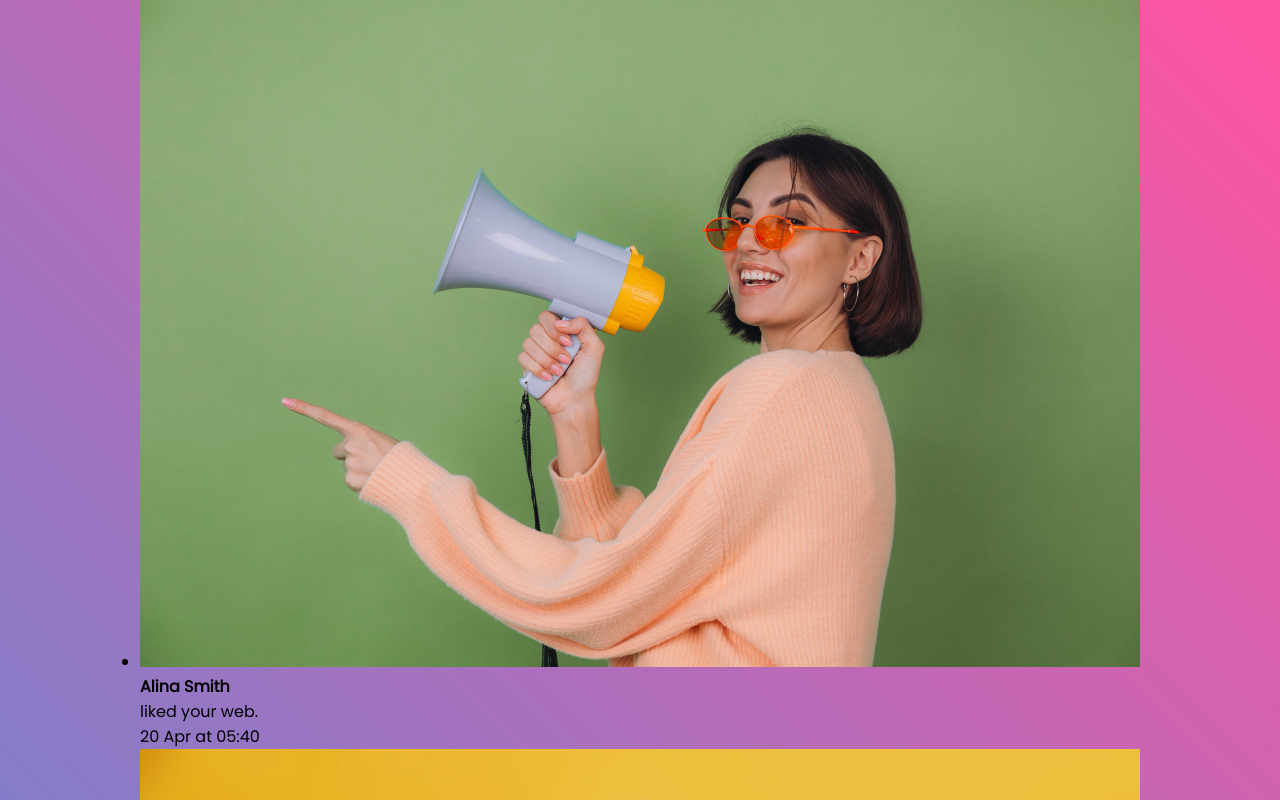
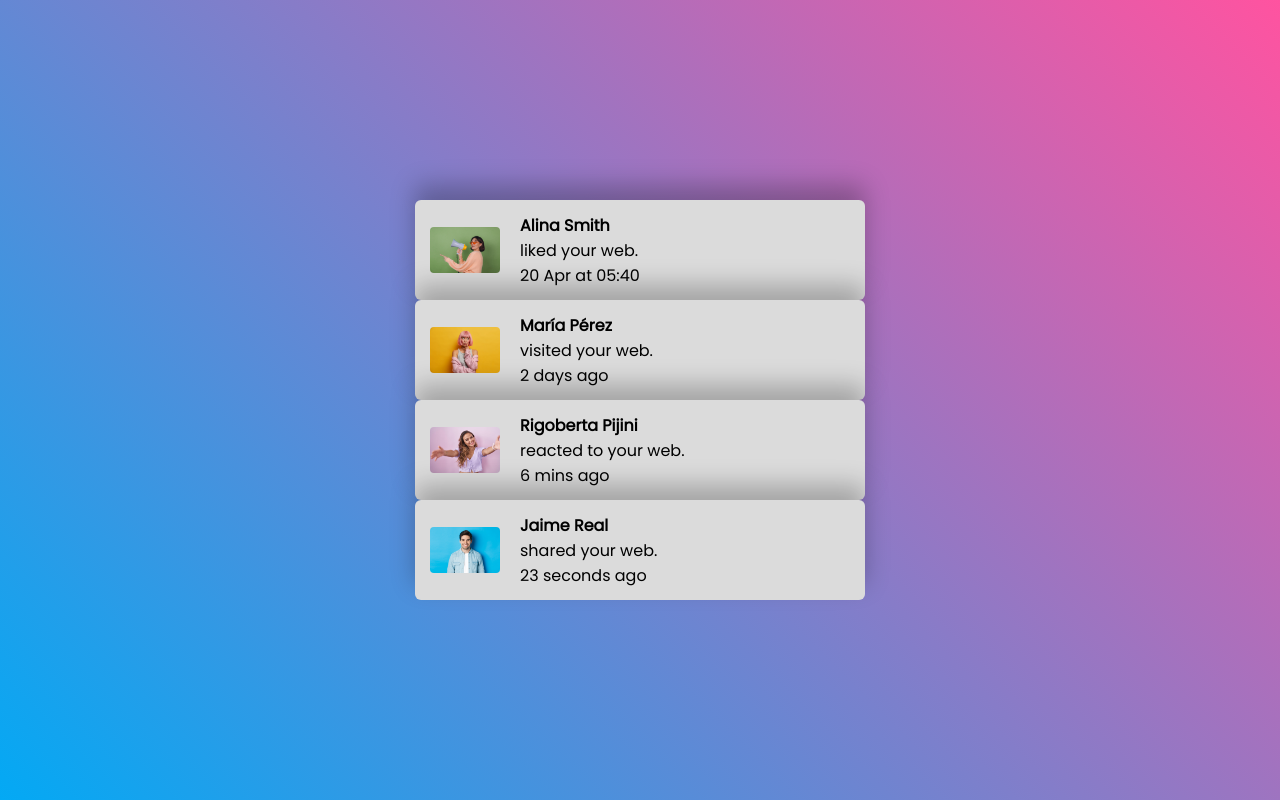
Before and after one commit to NoePedrares/ultimoEjercicio, a plain HTML site: page index.html in a window 1280 px wide. Shown: the top 800 px of the page. Drawn offline with Linux system fonts and the light colour scheme.

Commit message:
modificar fotos y agregar movimiento

```diff
--- a/index.html
+++ b/index.html
@@ -22,7 +22,7 @@
                 <p>visited your web.<br><span>2 days ago</span></p>
             </div>
         </li>
-        <li style="--i:32;">
+        <li style="--i:3;">
             <img src="foto3.jpg" alt="otra mujer más">
             <div class="content">
                 <h4>Rigoberta Pijini</h4>
--- a/style.css
+++ b/style.css
@@ -24,3 +24,25 @@ ul {
     grid-area: 0;
     transition: 0.5s;
 }
+
+ul li {
+    position: relative;
+    list-style: none;
+    width: 450px;
+    height: 100px;
+    padding: 15px;
+    background: #dbdbdb;
+    gap: 20px;
+    display: flex;
+    justify-content: flex-start;
+    align-items: center;
+    border-radius: 6px;
+    box-shadow: 0 -15px 25px rgba(0,0,0,0.25);
+    transition: 0.5s;
+    transition-delay: calc(var(--i) * 0.5s);
+}
+
+ul li img {
+    max-width: 70px;
+    border-radius: 4px;
+}
```
